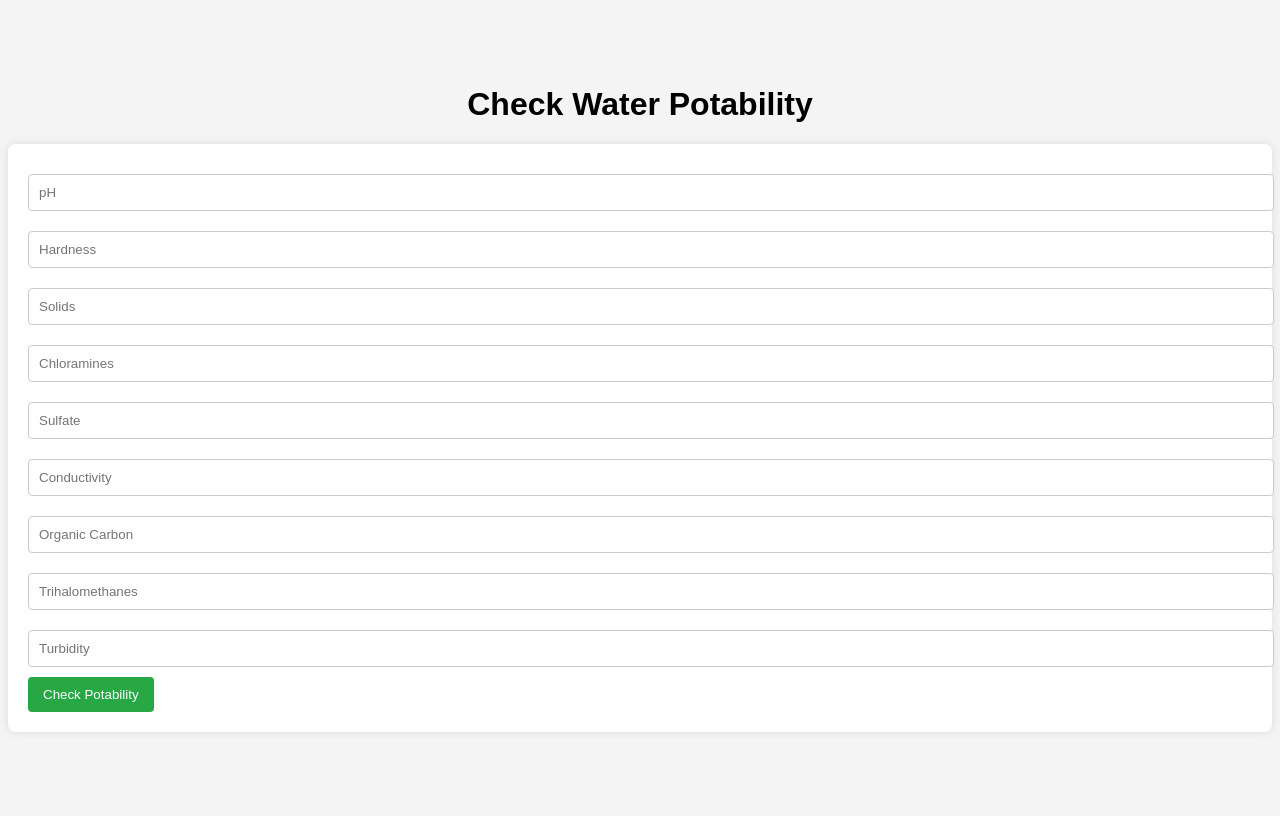
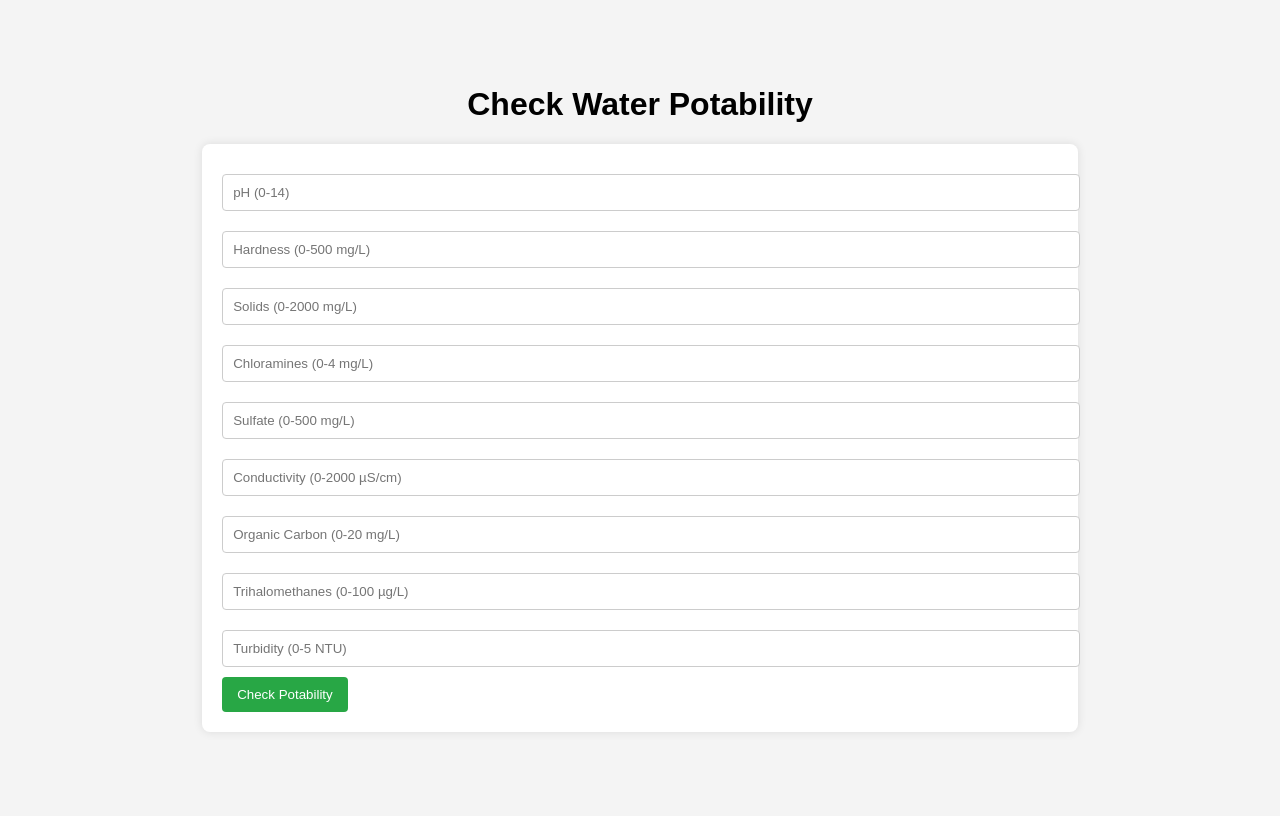
Before and after one commit to RajeshKurva/Mini_project, a Flask app: page / in a window 1280 px wide. Run offline with Flask 3, Linux system fonts and the light colour scheme; parts of the project's set-up code (start-up, migrations or seed data) failed here and were passed over.

Commit message:
added range

```diff
--- a/app.py
+++ b/app.py
@@ -3,28 +3,27 @@
 import joblib
 import numpy as np
 
+# Helper functions
 def load_model(file_path):
+    """Load model/scaler from file using pickle or joblib"""
     try:
-        # Attempt to load using pickle
         with open(file_path, 'rb') as f:
             return pickle.load(f)
-    except pickle.UnpicklingError as e:
-        print(f"Pickle error: {e}")
+    except pickle.UnpicklingError:
         try:
-            # Attempt to load using joblib
             with open(file_path, 'rb') as f:
                 return joblib.load(f)
         except Exception as e:
-            print(f"Joblib error: {e}")
+            print(f"Error loading {file_path}: {e}")
             return None
 
 def save_model(model, file_path):
+    """Save model/scaler to file using pickle with protocol version 4"""
     try:
-        # Save using pickle with a specified protocol version
         with open(file_path, 'wb') as f:
             pickle.dump(model, f, protocol=4)
     except Exception as e:
-        print(f"Error saving model: {e}")
+        print(f"Error saving model to {file_path}: {e}")
 
 # Create the Flask app instance
 app = Flask(__name__)
@@ -40,30 +39,46 @@
     print("Failed to load one or both of the model and scaler. Exiting.")
     exit(1)
 
-# Define your routes here (e.g., the ones you provided earlier)
+# **Check if scaler is an instance of a scikit-learn scaler**
+if not hasattr(scaler, 'cale_') or not hasattr(scaler, 'ean_'):
+    print("Warning: Scaler might not be a fitted scikit-learn scaler. "
+          "Ensure it's the correct type (e.g., StandardScaler).")
+
+# Define routes
 @app.route('/')
-def Home():
+def home():
     return render_template('index.html')
 
 @app.route('/check-potability', methods=['POST'])
 def check_potability():
     data = request.json
-    # Extract features from the request JSON body
-    features = [
-        data['ph'], data['hardness'], data['solids'], data['chloramines'],
-        data['sulfate'], data['conductivity'], data['organic_carbon'],
-        data['trihalomethanes'], data['turbidity']]
+    required_features = ['ph', 'hardness', 'olids', 'chloramines',
+                         'ulfate', 'conductivity', 'organic_carbon',
+                         'trihalomethanes', 'turbidity']
 
-    # Reshape features
-    features = np.array(features).reshape(1, -1)
+    # **Validate incoming JSON data**
+    if not all(feature in data for feature in required_features):
+        return jsonify({'error': 'Missing required features'}), 400
 
-    # Check if the scaler has been fitted before
-    if not hasattr(scaler, 'cale_') or not hasattr(scaler, 'ean_'):
-        # Fit the scaler to the data and transform it
-        features_scaled = scaler.fit_transform(features)
+    # Extract and reshape features
+    features = np.array([data[feature] for feature in required_features]).reshape(1, -1)
+
+    # **Scale features using the loaded scaler**
+    if isinstance(scaler, (joblib.load, pickle.load)):  # Check if scaler is loaded correctly
+        try:
+            # If scaler is loaded, check if it's a fitted scaler
+            if hasattr(scaler, 'cale_') and hasattr(scaler, 'ean_'):
+                # If the scaler has been fitted before, only transform the data
+                features_scaled = scaler.transform(features)
+            else:
+                # If the scaler hasn't been fitted before, fit and transform the data
+                features_scaled = scaler.fit_transform(features)
+        except AttributeError:
+            # If scaler doesn't have the expected attributes, raise an error
+            return jsonify({'error': 'Scaler is not a fitted scaler'}), 500
     else:
-        # If the scaler has been fitted before, only transform the data
-        features_scaled = scaler.transform(features)
+        # If scaler is not loaded correctly, raise an error
+        return jsonify({'error': 'Failed to load scaler'}), 500
 
     # Get model prediction
     prediction = model.predict(features_scaled)[0]
--- a/templates/index.html
+++ b/templates/index.html
@@ -48,19 +48,21 @@
 
     <h1>Check Water Potability</h1>
     <form id="waterForm">
-        <input type="number" id="ph" placeholder="pH" required>
-        <input type="number" id="hardness" placeholder="Hardness" required>
-        <input type="number" id="solids" placeholder="Solids" required>
-        <input type="number" id="chloramines" placeholder="Chloramines" required>
-        <input type="number" id="sulfate" placeholder="Sulfate" required>
-        <input type="number" id="conductivity" placeholder="Conductivity" required>
-        <input type="number" id="organic_carbon" placeholder="Organic Carbon" required>
-        <input type="number" id="trihalomethanes" placeholder="Trihalomethanes" required>
-        <input type="number" id="turbidity" placeholder="Turbidity" required>
-        <button type="submit">Check Potability</button>
+        <input type="number" id="ph" placeholder="pH (0-14)" min="0" max="14" required>
+        <input type="number" id="hardness" placeholder="Hardness (0-500 mg/L)" min="0" max="500" required>
+        <input type="number" id="solids" placeholder="Solids (0-2000 mg/L)" min="0" max="2000" required>
+        <input type="number" id="chloramines" placeholder="Chloramines (0-4 mg/L)" min="0" max="4" required>
+        <input type="number" id="sulfate" placeholder="Sulfate (0-500 mg/L)" min="0" max="500" required>
+        <input type="number" id="conductivity" placeholder="Conductivity (0-2000 µS/cm)" min="0" max="2000" required>
+        <input type="number" id="organic_carbon" placeholder="Organic Carbon (0-20 mg/L)" min="0" max="20" required>
+        <input type="number" id="trihalomethanes" placeholder="Trihalomethanes (0-100 µg/L)" min="0" max="100" required>
+        <input type="number" id="turbidity" placeholder="Turbidity (0-5 NTU)" min="0" max="5" required>
+        <button type="submit">Check Potability</button> <!-- Added Check Potability button -->
     </form>
 
+
     <div id="result"></div>
+
     <script>
         const form = document.getElementById('waterForm');
         const resultDiv = document.getElementById('result');
@@ -82,14 +84,14 @@
 
             try {
                 const response = await fetch('/check-potability', {
-                    method: 'POST',  // This is crucial to make sure it's a POST request
+                    method: 'POST',
                     headers: {
                         'Content-Type': 'application/json'
                     },
                     body: JSON.stringify(data)
                 });
                 const result = await response.json();
-                resultDiv.innerHTML = `Potability: ${result.potable ? 'Safe to Drink' : 'Not Safe to Drink'}`;
+                resultDiv.innerHTML = `Potability: ${result.potable? 'Safe to Drink' : 'Not Safe to Drink'}`;
             } catch (error) {
                 resultDiv.innerHTML = 'Error checking potability.';
             }
```
